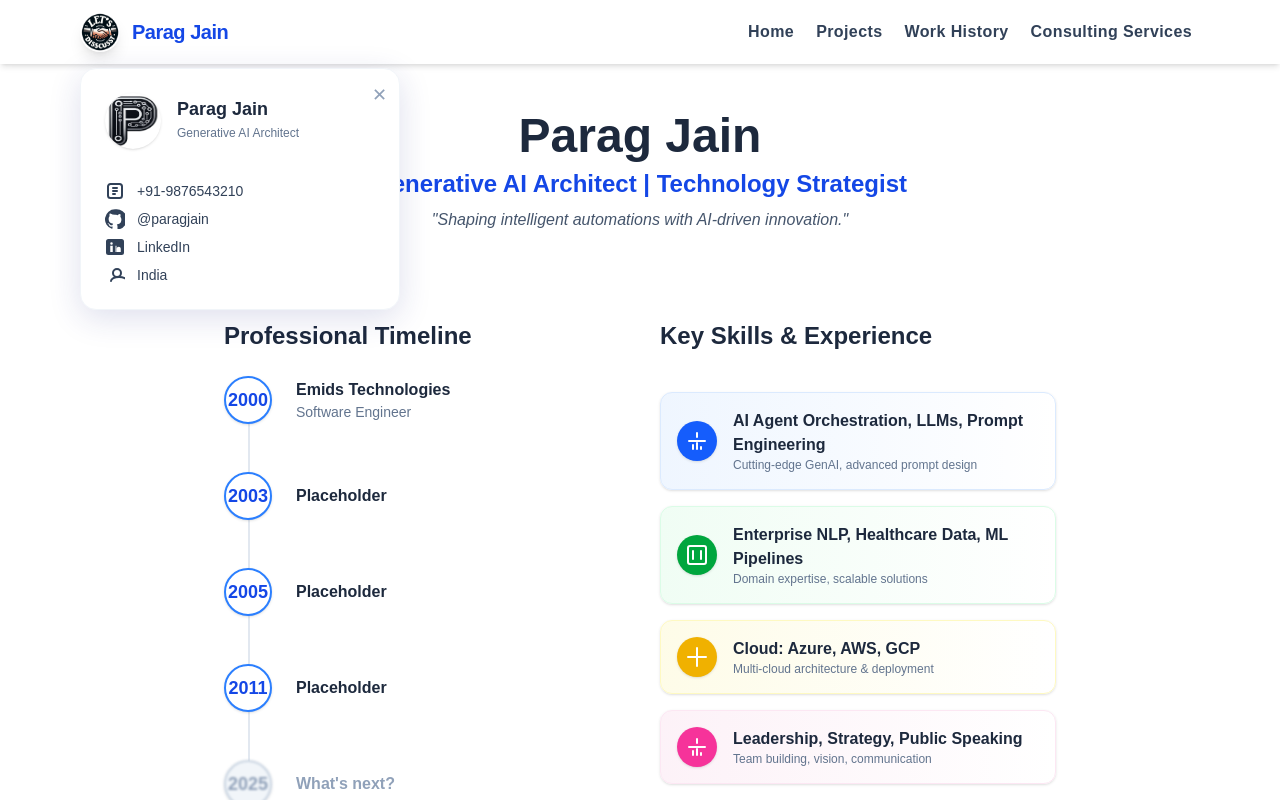
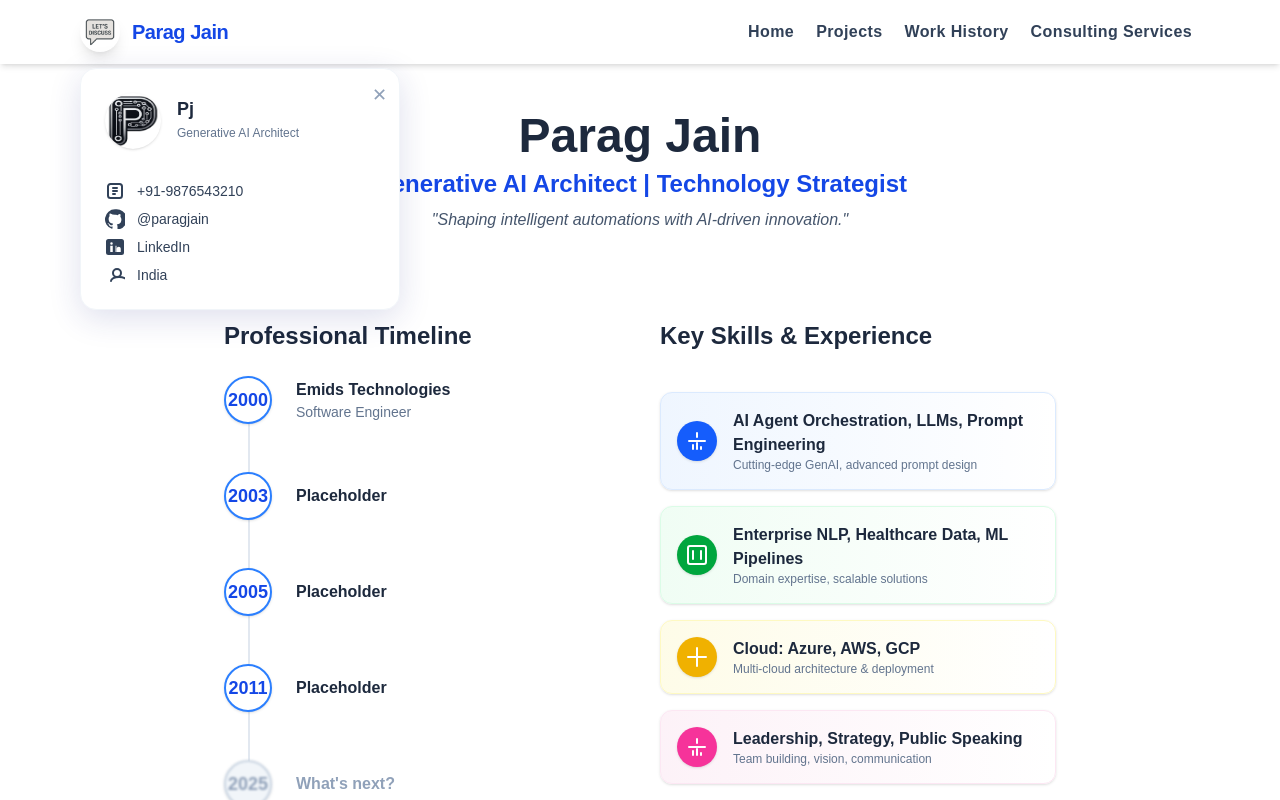
Before and after one commit to ParagJn/parag_space, a Next.js app: page / in a window 1280 px wide. Both pictures are taken after a click on the button "Parag Jain". Shown: the top 800 px of the page. Built offline with nearby package versions, Linux system fonts and the light colour scheme.

Commit message:
Update Navbar component to change name display from 'Parag Jain' to 'Pj'

```diff
--- a/src/components/Navbar.tsx
+++ b/src/components/Navbar.tsx
@@ -49,7 +49,7 @@
               <div className="flex items-center gap-4 mb-2">
                 <img src="/home_icon.png" alt="Profile" className="w-14 h-14 rounded-full shadow bg-white dark:bg-slate-800" />
                 <div>
-                  <h2 className="text-lg font-bold text-slate-800 dark:text-white leading-tight">Parag Jain</h2>
+                  <h2 className="text-lg font-bold text-slate-800 dark:text-white leading-tight">Pj</h2>
                   <span className="text-xs text-slate-500 dark:text-slate-400">Generative AI Architect</span>
                 </div>
               </div>
```
Also changed, not shown: public/Lets_Talk.png.
